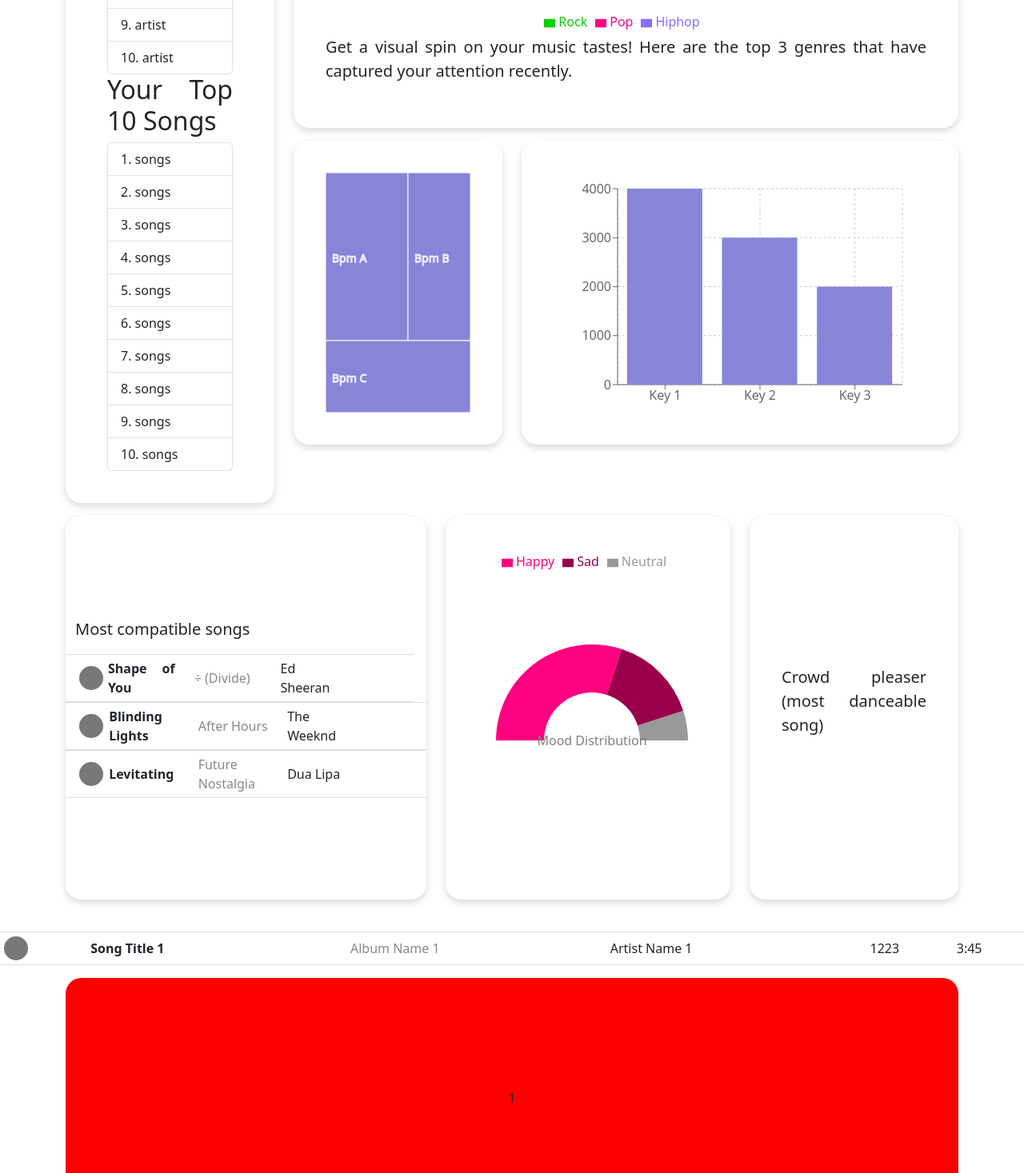
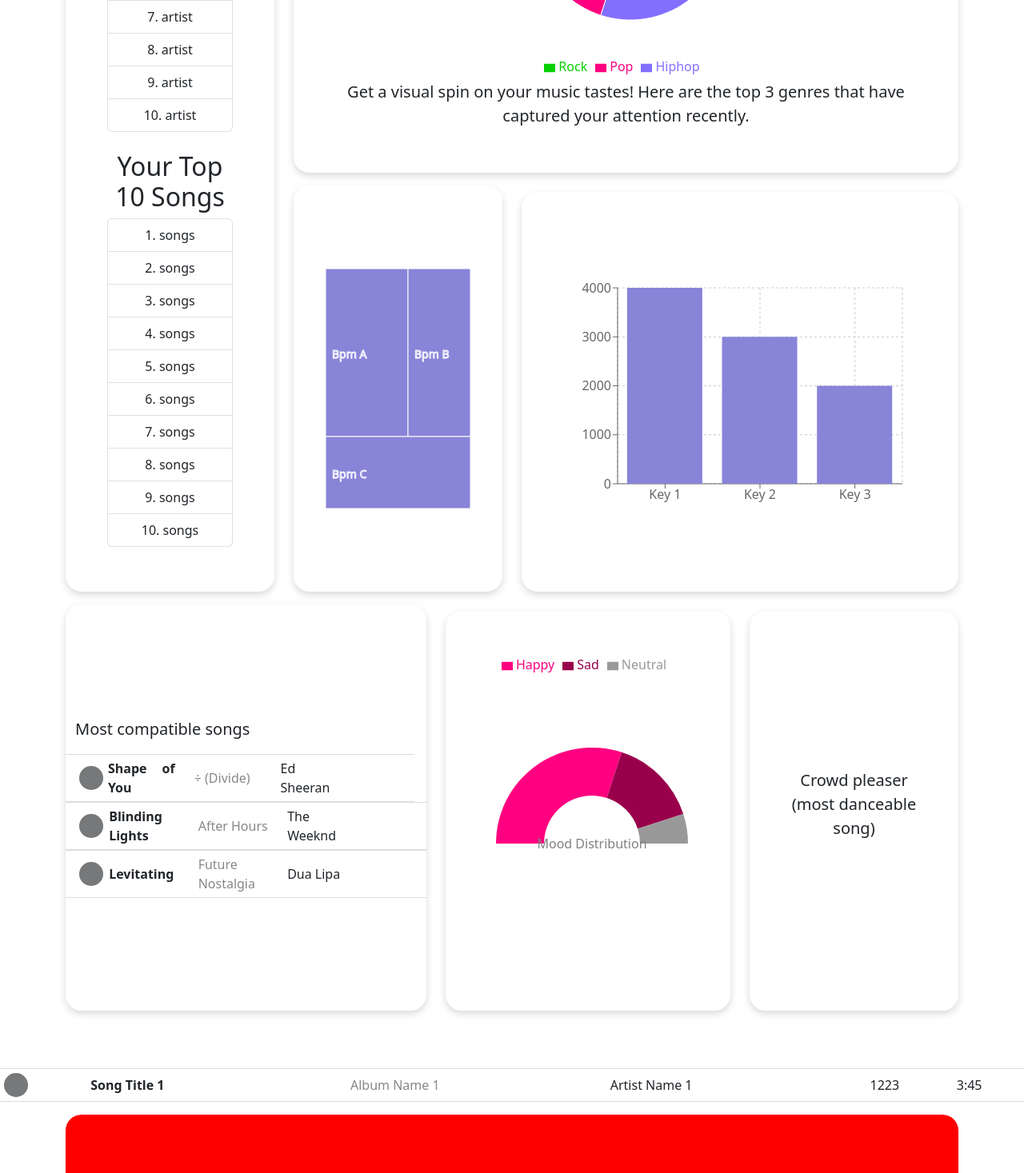
Before and after one commit to morgharrisx/fullstack-3, a React (Create React App) app in the folder frontend/: page / in a window 1280 px wide. Shown: the part 1330-2797 px from the top of the page at 80% size. Built offline with nearby package versions, Linux system fonts and the light colour scheme; the HTML template or start-up script is replaced by a standard one.

Commit message:
bento grid size readjusted

```diff
--- a/frontend/src/BentoGrid/BentoGrid.css
+++ b/frontend/src/BentoGrid/BentoGrid.css
@@ -4,9 +4,10 @@
     background-color: #fff;
     box-shadow: 0 4px 10px rgba(0, 0, 0, 0.15);
     height: 100%;
+    min-height: 500px;
     display: flex;
     flex-direction: column;
     justify-content: center;
     align-items: center;
-    text-align: justify;
+    text-align: center;
 }
--- a/frontend/src/BentoGrid/BentoGrid.jsx
+++ b/frontend/src/BentoGrid/BentoGrid.jsx
@@ -30,8 +30,8 @@ const BentoGrid = () => {
 
   return (
     <Container>
-      <Row>
-        <Col className="mb-3" xs={12} sm={12} md={12} lg={3}>
+      <Row className="mt-5 mb-3">
+        <Col className="mt-2" xs={12} sm={12} md={12} lg={3}>
         <div className="bento-stat-container">
             <TopList
               items={[
@@ -48,6 +48,7 @@ const BentoGrid = () => {
               ]}
               listName={"Artists"}
             />
+            <br />
             <TopList
               items={[
                 "songs",
@@ -65,7 +66,7 @@ const BentoGrid = () => {
             />
           </div>
         </Col>
-        <Col xs={12} sm={12} md={12} lg={9}>
+        <Col  className="mt-2" xs={12} sm={12} md={12} lg={9}>
           <Row>
             <Col>
               <div className="bento-stat-container">
@@ -87,7 +88,7 @@ const BentoGrid = () => {
             </Col>
           </Row>
           <Row className="mt-3">
-            <Col className="mb-3" xs={12} sm={12} md={12} lg={4}>
+            <Col  xs={12} sm={12} md={12} lg={4}>
               <div className="bento-stat-container">
                 <TopBpm
                   data={[
@@ -100,7 +101,7 @@ const BentoGrid = () => {
                 />
               </div>
             </Col>
-            <Col className="mb-3" xs={12} sm={12} md={12} lg={8}>
+            <Col className="mt-2" xs={12} sm={12} md={12} lg={8}>
               <div className="bento-stat-container">
                 <TopMusicalKeys />
               </div>
@@ -108,24 +109,22 @@ const BentoGrid = () => {
           </Row>
         </Col>
       </Row>
-      <Row>
-        <Col className="mb-3" xs={12} sm={12} md={12} lg={5}>
+      <Row className="mb-5">
+        <Col xs={12} sm={12} md={12} lg={5}>
 
             <CompatibleSongs compatibleSongsArray={compatibleSongsArray} />
 
         </Col>
-        <Col className="mb-3" xs={12} sm={12} md={12} lg={4}>
+        <Col className="mt-2" xs={12} sm={12} md={12} lg={4}>
             <div className="bento-stat-container">
             <Mood/>
             </div>
 
         </Col>
-        <Col className="mb-3" xs={12} sm={12} md={12} lg={3}>
+        <Col className="mt-2" xs={12} sm={12} md={12} lg={3}>
         <div className="bento-stat-container">
         <p className="lead">Crowd pleaser (most danceable song)</p>
             </div>
-
-
         </Col>
       </Row>
     </Container>
```
